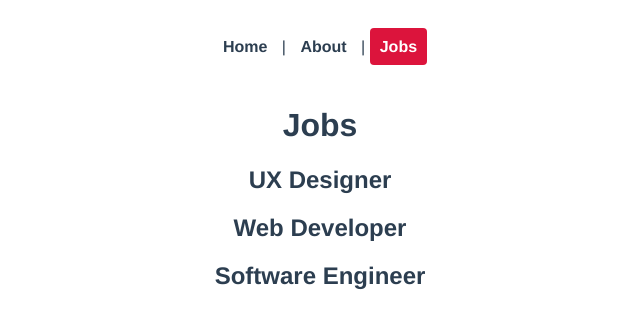
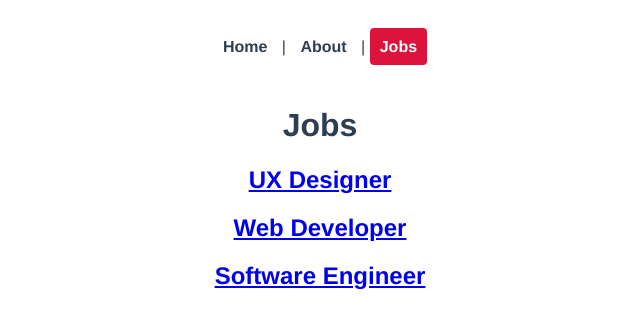
Before and after one commit to anthonygilbertt/vue-jobs-app, a Vue app: page /jobs in a window 1280 px wide. Shown: the top 328 px of the page, without its empty margins (320-960 px from the left). Built offline with nearby package versions, Linux system fonts and the light colour scheme.

Commit message:
Created a simple dynamic route

```diff
--- a/src/router/index.js
+++ b/src/router/index.js
@@ -21,7 +21,7 @@ const routes = [
     component: Jobs
   },
   {
-    path: '/jobs/:slug',
+    path: '/jobs/:id',
     name: 'JobDetails',
     component: JobDetails
   }
--- a/src/views/jobs/JobDetails.vue
+++ b/src/views/jobs/JobDetails.vue
@@ -1,13 +1,13 @@
 <template>
   <h1>Job Details</h1>
-  <p>The job is is {{ slug }}</p>
+  <p>The job is {{ id }}</p>
 </template>
 
 <script>
 export default {
   data() {
     return {
-      slug: this.$route.params.slug
+      id: this.$route.params.id
     }
   }
 }
--- a/src/views/jobs/Jobs.vue
+++ b/src/views/jobs/Jobs.vue
@@ -1,7 +1,9 @@
 <template>
   <h1>Jobs</h1>
   <div v-for="job in jobs" :key="job.id">
-    <h2>{{ job.title}}</h2>
+    <router-link :to="{ name: 'JobDetails', params: { id: job.id }}">
+      <h2>{{ job.title}}</h2>
+    </router-link>
   </div>
 </template>
 
@@ -12,7 +14,7 @@ export default {
             jobs: [
                 { title: 'UX Designer', id: 1, details: 'lorem' },
                 { title: 'Web Developer', id: 2, details: 'lorem' },
-                { title: 'Software Engineer', id: 3,details: 'lorem' },
+                { title: 'Software Engineer', id: 3, details: 'lorem' },
             ]
         }
     }
```
